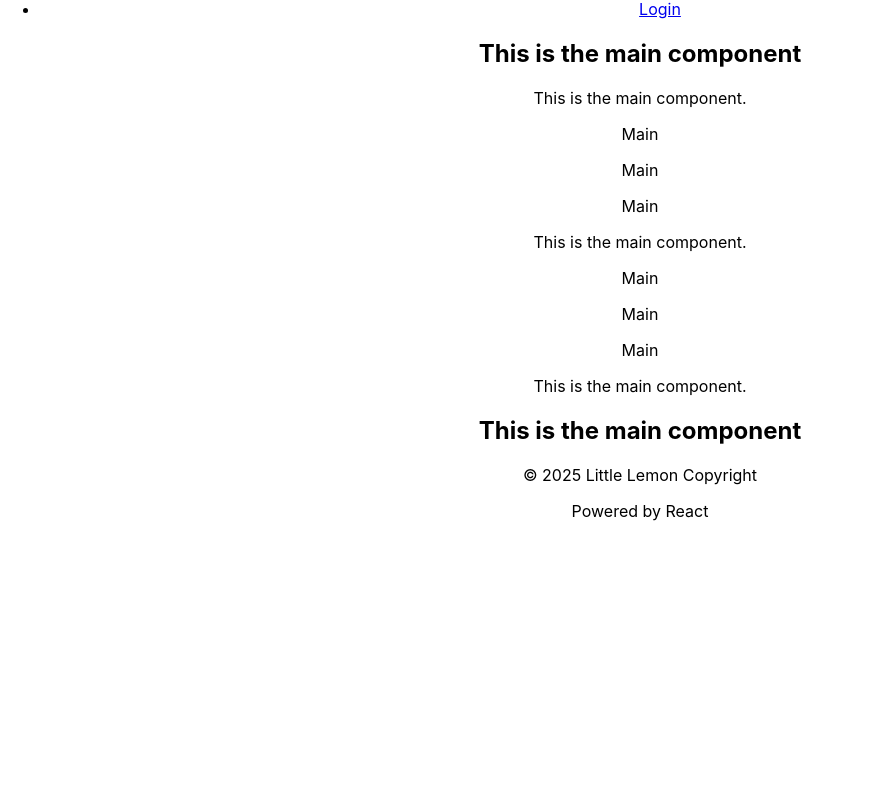
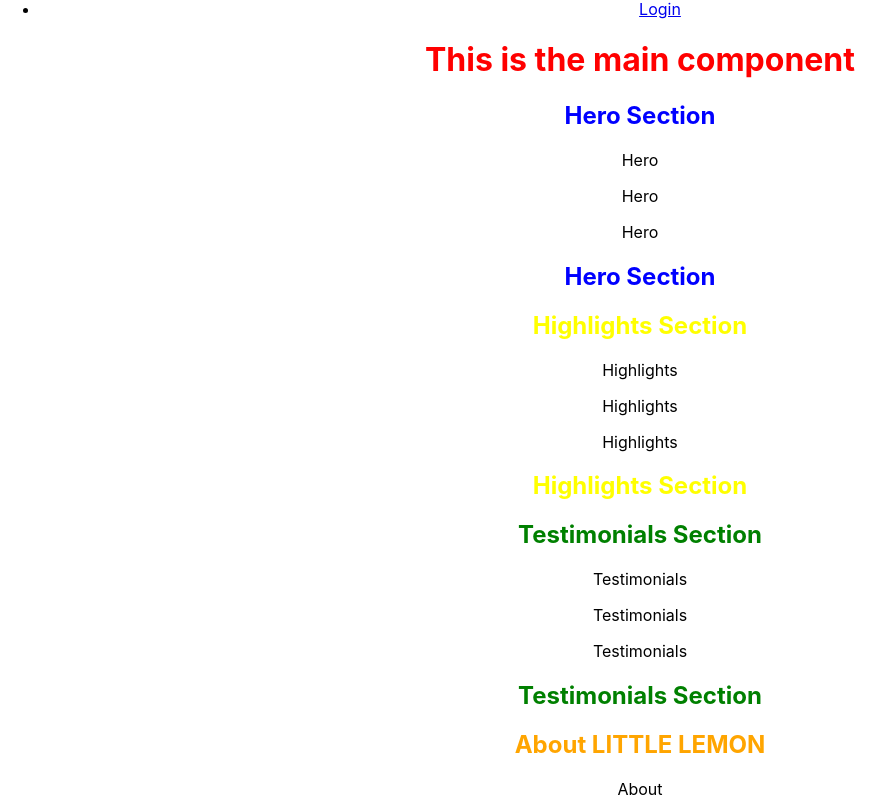
Before and after one commit to Freddsterius/little-lemon, a React (Create React App) app: page / in a window 1280 px wide. Shown: the part 258-1060 px from the top of the page, without its empty margins (0-895 px from the left). Before the commit the page ends 800 px from the top, so only its background shows below. Built offline with nearby package versions, Linux system fonts and the light colour scheme.

Commit message:
added the section components and some placeholder text in them

```diff
--- /dev/null
+++ b/src/components/about/About.js
@@ -0,0 +1,15 @@
+import React from "react";
+
+const About = () => {
+  return (
+    <div>
+      <h2 style={{ color: "orange" }}>About LITTLE LEMON</h2>
+      <p>About</p>
+      <p>About</p>
+      <p>About</p>
+      <h2 style={{ color: "orange" }}>About LITTLE LEMON</h2>
+    </div>
+  );
+};
+
+export default About;
--- /dev/null
+++ b/src/components/hero/Hero.js
@@ -0,0 +1,15 @@
+import React from "react";
+
+const Hero = () => {
+  return (
+    <div>
+      <h2 style={{ color: "blue" }}>Hero Section</h2>
+      <p>Hero</p>
+      <p>Hero</p>
+      <p>Hero</p>
+      <h2 style={{ color: "blue" }}>Hero Section</h2>
+    </div>
+  );
+};
+
+export default Hero;
--- /dev/null
+++ b/src/components/highlights/Highlights.js
@@ -0,0 +1,15 @@
+import React from "react";
+
+const Highlights = () => {
+  return (
+    <div>
+      <h2 style={{ color: "yellow" }}>Highlights Section</h2>
+      <p>Highlights</p>
+      <p>Highlights</p>
+      <p>Highlights</p>
+      <h2 style={{ color: "yellow" }}>Highlights Section</h2>
+    </div>
+  );
+};
+
+export default Highlights;
--- a/src/components/main/Main.js
+++ b/src/components/main/Main.js
@@ -1,19 +1,18 @@
 import React from "react";
+import About from "../about/About";
+import Hero from "../hero/Hero";
+import Highlights from "../highlights/Highlights";
+import Testimonials from "../testimonials/Testimonials";
 
 const Main = () => {
   return (
     <main>
-      <h2>This is the main component</h2>
-      <p>This is the main component.</p>
-      <p>Main</p>
-      <p>Main</p>
-      <p>Main</p>
-      <p>This is the main component.</p>
-      <p>Main</p>
-      <p>Main</p>
-      <p>Main</p>
-      <p>This is the main component.</p>
-      <h2>This is the main component</h2>
+      <h1 style={{ color: "red" }}>This is the main component</h1>
+      <Hero />
+      <Highlights />
+      <Testimonials />
+      <About />
+      <h1 style={{ color: "red" }}>This is the main component</h1>
     </main>
   );
 };
--- /dev/null
+++ b/src/components/testimonials/Testimonials.js
@@ -0,0 +1,15 @@
+import React from "react";
+
+const Testimonials = () => {
+  return (
+    <div>
+      <h2 style={{ color: "green" }}>Testimonials Section</h2>
+      <p>Testimonials</p>
+      <p>Testimonials</p>
+      <p>Testimonials</p>
+      <h2 style={{ color: "green" }}>Testimonials Section</h2>
+    </div>
+  );
+};
+
+export default Testimonials;
```
